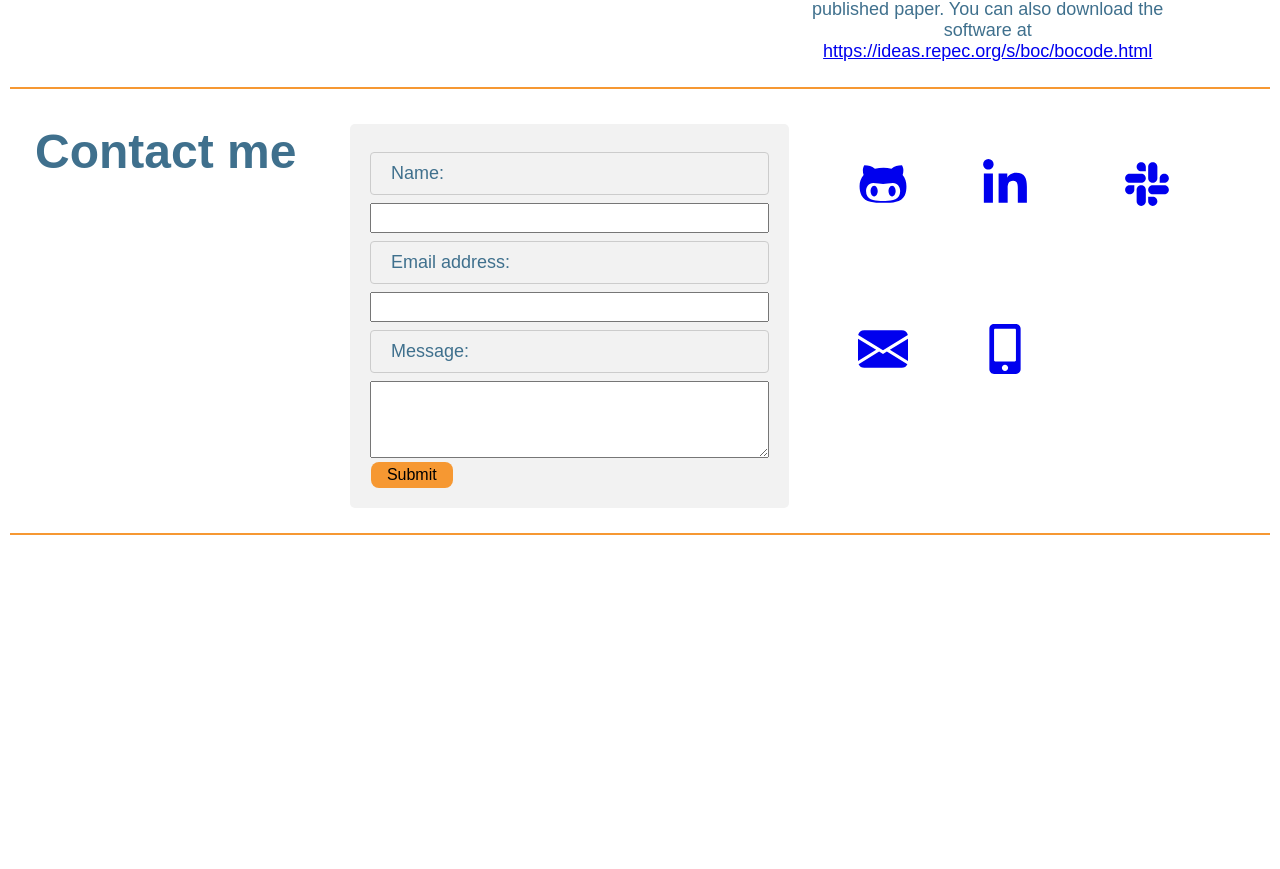
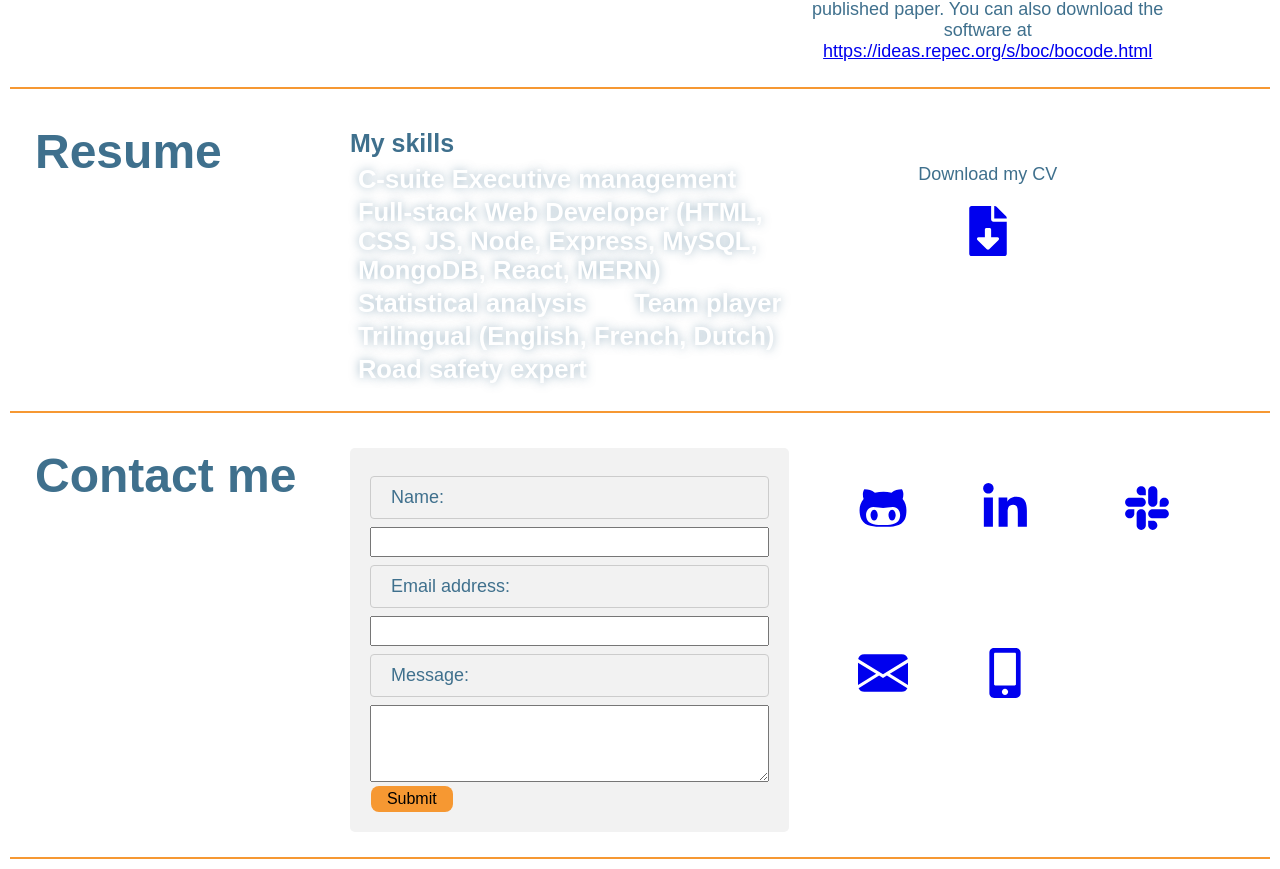
Before and after one commit to WardVanlaar/myReact-portfolio, a React (Create React App) app: page / in a window 1280 px wide. Shown: the part 2785-3654 px from the top of the page. Before the commit the page ends 3330 px from the top, so only its background shows below. Built offline with nearby package versions, Linux system fonts and the light colour scheme.

Commit message:
finished feature/contact

```diff
--- a/src/App.js
+++ b/src/App.js
@@ -3,6 +3,7 @@ import About from "./components/About";
 import Nav from "./components/Nav";
 import Portfolio from "./components/Portfolio";
 import ContactForm from "./components/Contact";
+import Resume from "./components/Resume";
 
 function App() {
   return (
@@ -11,6 +12,7 @@ function App() {
       <main>
         <About></About>
         <Portfolio></Portfolio>
+        <Resume></Resume>
         <ContactForm></ContactForm>
       </main>
     </div>
--- a/src/index.css
+++ b/src/index.css
@@ -88,6 +88,13 @@ header nav {
   text-shadow: 0 0 10px rgba(63, 112, 141, 0.5);
 }
 
+#nav-cat2 {
+  padding: 2px 8px;
+  font-weight: bold;
+  font-size: 2vw;
+  text-shadow: 0 0 10px rgba(63, 112, 141, 0.5);
+}
+
 header nav ul li a:hover {
   background: var(--primary-color);
   color: var(--secondary-color);
@@ -137,6 +144,7 @@ button[disabled] {
   border-radius: 5px;
   background-color: #f2f2f2;
   padding: 20px;
+
 }
 
 .contact-label {
```
